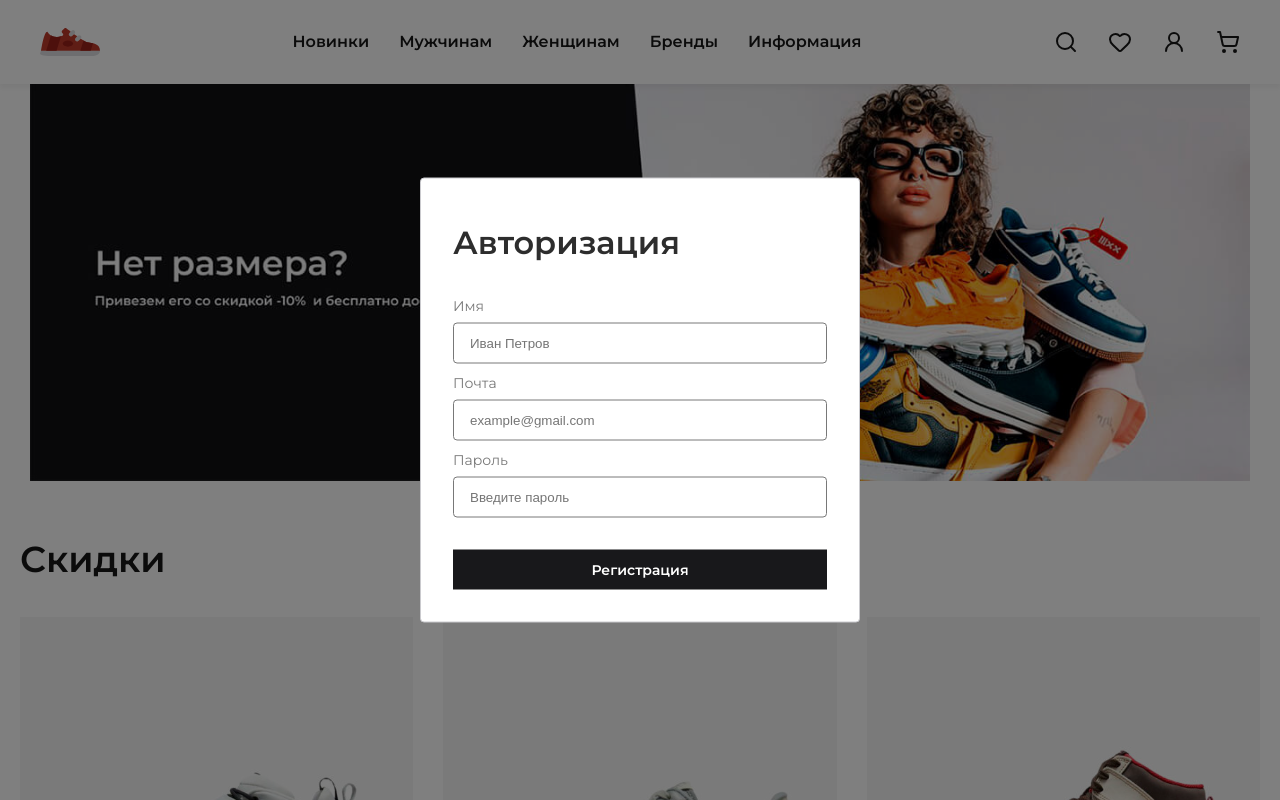
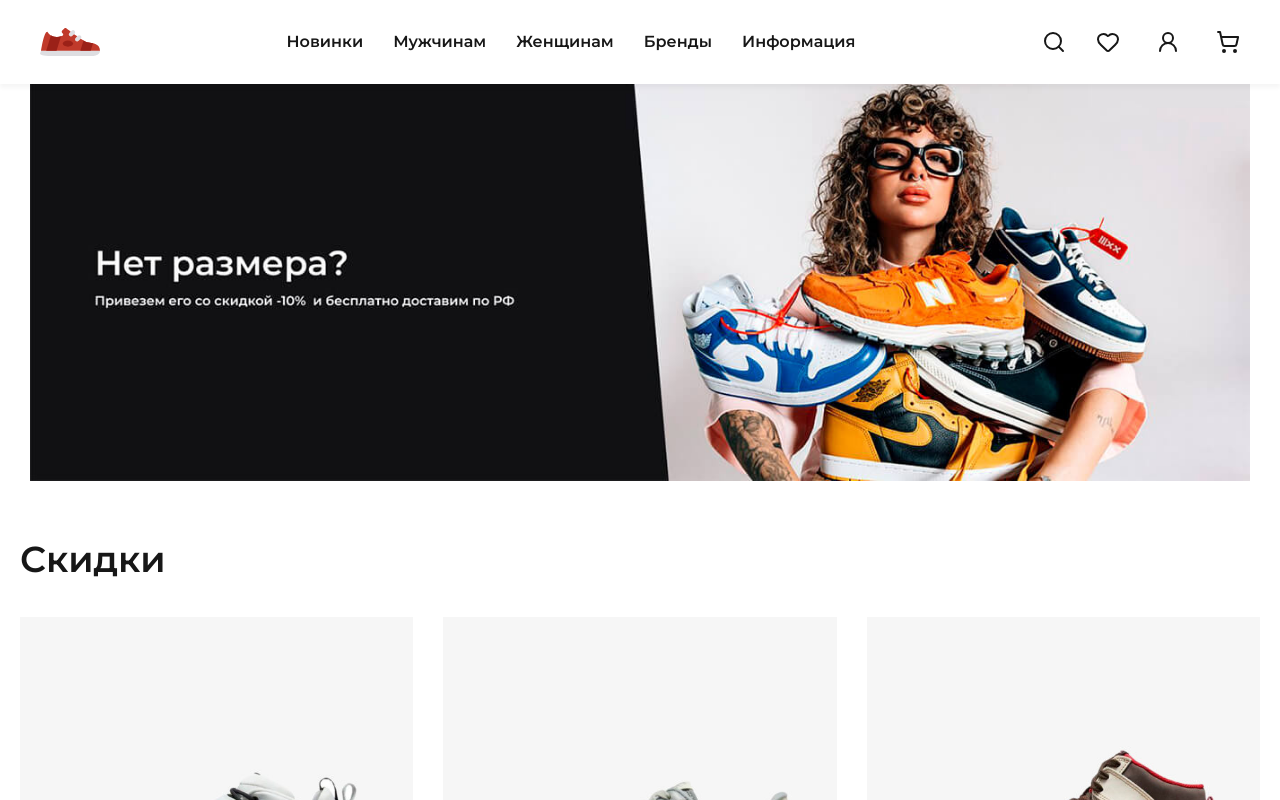
Before and after one commit to GotLib567/next-js-sneaker-shop, a Next.js app: page / in a window 1280 px wide. Shown: the top 800 px of the page. Built offline with nearby package versions, Linux system fonts and the light colour scheme.

Commit message:
feature: auth layout addings

```diff
--- a/package.json
+++ b/package.json
@@ -13,7 +13,8 @@
     "next": "16.0.6",
     "react": "19.2.0",
     "react-dom": "19.2.0",
-    "yet-another-react-lightbox": "^3.26.0"
+    "yet-another-react-lightbox": "^3.26.0",
+    "zustand": "^5.0.9"
   },
   "devDependencies": {
     "@tailwindcss/postcss": "^4",
--- a/src/app/layout.tsx
+++ b/src/app/layout.tsx
@@ -4,7 +4,7 @@ import Navbar from "@/src/widgets/layout/Navbar/Navbar";
 import styles from "./Layout.module.css";
 import { Montserrat } from "next/font/google";
 import Footer from "@/src/widgets/layout/Footer/Footer";
-import AuthModal from "../features/auth/ui/AuthModal/AuthModal";
+import AuthModalProvider from "../widgets/auth-modal/ui/AuthModalProvider";
 
 const MontserratSans = Montserrat({
   variable: "--font-sans",
@@ -37,7 +37,7 @@ export default function RootLayout({
           {children}
         </div>
 
-        <AuthModal />
+        <AuthModalProvider />
 
         <Footer
           phone="+7 (999) 999-99-99"
--- /dev/null
+++ b/src/features/auth/model/auth-modal.store.ts
@@ -0,0 +1,26 @@
+import { create } from "zustand";
+
+type AuthModalMode = 'login' | 'register'
+
+type AuthModalState = {
+  isOpen: boolean
+  mode: AuthModalMode
+  open: (mode?: AuthModalMode) => void
+  close: () => void
+  toggleMode: () => void
+}
+
+export const useAuthModal = create<AuthModalState>((set) => ({
+    isOpen: false,
+    mode: 'login',
+
+    open: (mode = 'login') => set({ isOpen: true, mode }),
+
+    close: () =>
+        set({ isOpen: false }),
+
+    toggleMode: () =>
+      set((state) => ({
+        mode: state.mode === 'login' ? 'register' : 'login',
+      })),
+}));
--- a/src/features/auth/ui/AuthModal/AuthModal.module.css
+++ b/src/features/auth/ui/AuthModal/AuthModal.module.css
@@ -29,6 +29,13 @@
     margin-bottom: 40px;
 }
 
+.cross {
+    position: absolute;
+    top: 20px;
+    right: 20px;
+    cursor: pointer;
+}
+
 @media screen and (max-width: 765px) {
     .container {
         width: 100%;
--- a/src/features/auth/ui/AuthModal/AuthModal.tsx
+++ b/src/features/auth/ui/AuthModal/AuthModal.tsx
@@ -1,11 +1,17 @@
+"use client"
 import styles from "./AuthModal.module.css";
 import AuthForm from '../AuthForm/AuthForm';
+import { X } from "lucide-react";
+import { useAuthModal } from "../../model/auth-modal.store";
 
 function AuthModal() {
+  const { close } = useAuthModal();
+
   return (
     <div className={styles.overlay}>
         <div className={styles.container}>
             <h1 className={styles.title}>Авторизация</h1>
+            <X width={20} height={20} className={styles.cross} onClick={() => close()} />
             <AuthForm />
         </div>
     </div>
--- /dev/null
+++ b/src/widgets/auth-modal/ui/AuthModalProvider.tsx
@@ -0,0 +1,11 @@
+"use client"
+import { useAuthModal } from '@/src/features/auth/model/auth-modal.store';
+import AuthModal from '@/src/features/auth/ui/AuthModal/AuthModal';
+
+function AuthModalProvider() {
+    const { isOpen } = useAuthModal();
+
+  return isOpen && <AuthModal />;
+}
+
+export default AuthModalProvider;
--- a/src/widgets/layout/Navbar/Navbar.module.css
+++ b/src/widgets/layout/Navbar/Navbar.module.css
@@ -71,14 +71,11 @@
     display: inline-flex;
     align-items: center;
     justify-content: center;
-    border-radius: 999px;
     text-decoration: none;
     color: inherit;
-    transition: background-color 0.15s ease, color 0.15s ease;
-}
-
-.actionButton:hover {
-    background-color: #f3f3f3;
+    border: none;
+    cursor: pointer;
+    background-color: var(--background);
 }
 
 .actionIcon {}
--- a/src/widgets/layout/Navbar/Navbar.tsx
+++ b/src/widgets/layout/Navbar/Navbar.tsx
@@ -1,7 +1,8 @@
 import Image from "next/image";
 import Link from "next/link";
 import styles from "./Navbar.module.css";
-import { Heart, Search, ShoppingCart, UserRound } from "lucide-react";
+import { Heart, Search, ShoppingCart } from "lucide-react";
+import { ProfileAction } from "./ProfileAction";
 
 const MENU_ITEMS = [
   { label: "Новинки", href: "/new" },
@@ -9,13 +10,6 @@ const MENU_ITEMS = [
   { label: "Женщинам", href: "/product-category/woman" },
   { label: "Бренды", href: "/brands" },
   { label: "Информация", href: "/info" },
-] as const;
-
-const ACTION_ITEMS = [
-  { Icon: Search, href: "/", label: "Поиск" },
-  { Icon: Heart, href: "/", label: "Избранное" },
-  { Icon: UserRound, href: "/", label: "Профиль" },
-  { Icon: ShoppingCart, href: "/", label: "Корзина" },
 ] as const;
 
 function Navbar() {
@@ -32,34 +26,37 @@ function Navbar() {
             className={styles.logo}
           />
         </Link>
+
         <nav className={styles.nav} aria-label="Основная навигация">
           <ul className={styles.menu}>
-            {
-              MENU_ITEMS.map(({ href, label }) => (
-                <li key={href} className={styles.menuItem} >
-                  <Link href={href} className={styles.menuLink} >
-                    {label}
-                  </Link>
-                </li>
-              ))
-            }
+            {MENU_ITEMS.map(({ href, label }) => (
+              <li key={href} className={styles.menuItem}>
+                <Link href={href} className={styles.menuLink}>
+                  {label}
+                </Link>
+              </li>
+            ))}
           </ul>
         </nav>
+
         <div className={styles.actions}>
-          {ACTION_ITEMS.map(({ Icon, href, label }) => (
-            <Link
-              key={label}
-              href={href}
-              className={styles.actionButton}
-              aria-label={label}
-            >
-              <Icon className={styles.actionIcon} />
-            </Link>
-          ))}
+          <Link href="/search" className={styles.actionButton} aria-label="Поиск">
+            <Search className={styles.actionIcon} />
+          </Link>
+
+          <Link href="/favorites" className={styles.actionButton} aria-label="Избранное">
+            <Heart className={styles.actionIcon} />
+          </Link>
+
+          <ProfileAction />
+
+          <Link href="/cart" className={styles.actionButton} aria-label="Корзина">
+            <ShoppingCart className={styles.actionIcon} />
+          </Link>
         </div>
       </div>
     </header>
-  )
+  );
 }
 
 export default Navbar;
--- /dev/null
+++ b/src/widgets/layout/Navbar/ProfileAction.tsx
@@ -0,0 +1,19 @@
+"use client";
+import styles from "./Navbar.module.css";
+import { UserRound } from "lucide-react";
+import { useAuthModal } from "@/src/features/auth/model/auth-modal.store";
+
+export function ProfileAction() {
+  const open = useAuthModal((s) => s.open);
+
+  return (
+    <button
+      type="button"
+      className={styles.actionButton}
+      aria-label="Профиль"
+      onClick={() => open("login")}
+    >
+      <UserRound className={styles.actionIcon} />
+    </button>
+  );
+}
```
Also changed, not shown: 1 other file (tests, documents, lock files or other folders).
